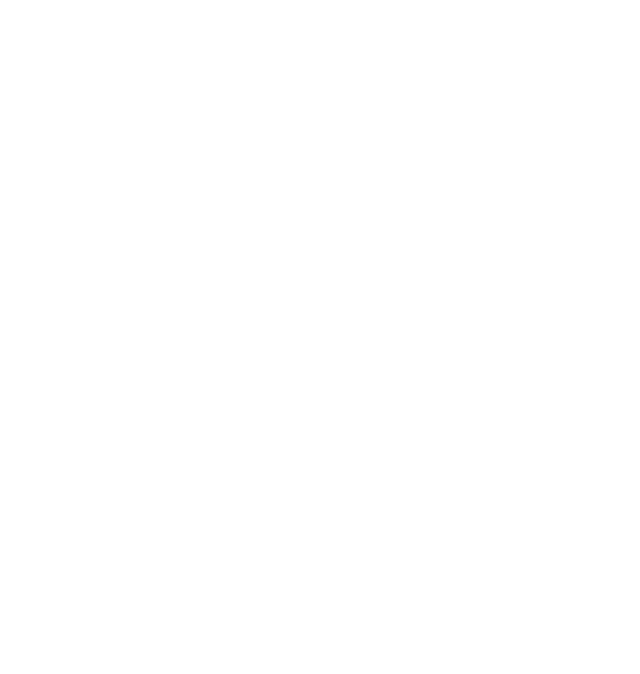
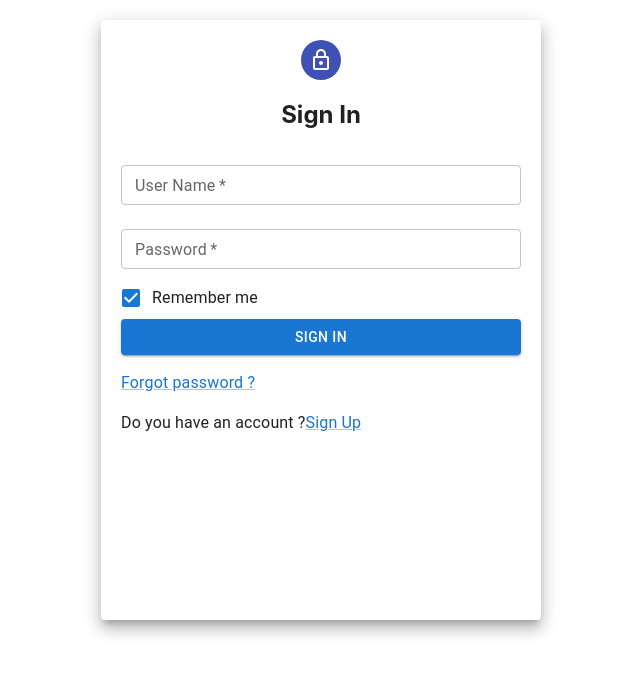
Before and after one commit to JagathGamage/VisionPose, a React (Create React App) app in the folder frontend/frontend/: page / in a window 1280 px wide. Before the commit this address had no page. Shown: the top 674 px of the page, without its empty margins (319-959 px from the left). Built offline with nearby package versions, Linux system fonts and the light colour scheme; what @ffmpeg/ffmpeg would draw is missing.

Commit message:
add loign

```diff
--- a/frontend/frontend/src/App.js
+++ b/frontend/frontend/src/App.js
@@ -9,16 +9,18 @@
 import VideoTrimmer from './components/VideoTrimmer.js';
 import GraphDashboard from './components/Graphs.js';
 import VideoUpload from './components/VideoUpload.js';
+import Sync from './components/Sync.js';
 
 
 function App() {
   return (
     <BrowserRouter>
       <Routes>
-        <Route path='/Login' element={<Login />} />
+        <Route path='/' element={<Login />} />
         <Route path='/Signup' element={<Signup />} />
 
         <Route path='/UploadFiles' element={<VideoUpload />} />
+        <Route path='/sync' element={<Sync />} />
 
         <Route path='/requirementSelector' element={<RequirementSelector />} />
         <Route path='/videoTrimmer' element={<VideoTrimmer />} />
```
